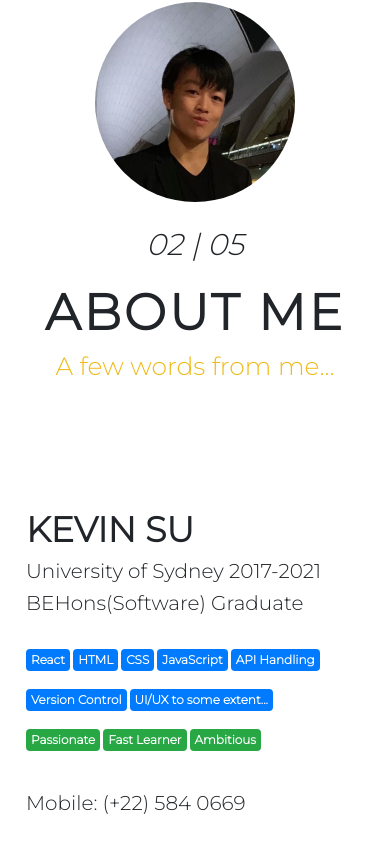
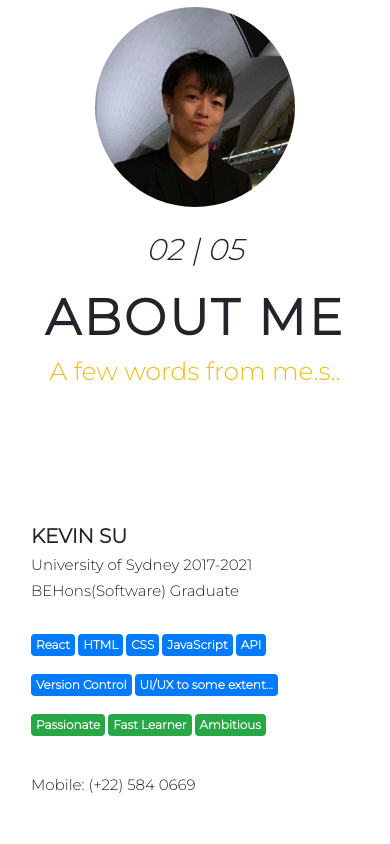
Before and after one commit to SuKaiwen/portfolio, a React (Create React App) app: page / in a window 390 px wide. Shown: the part 1102-1946 px from the top of the page. Built offline with nearby package versions, Linux system fonts and the light colour scheme.

Commit message:
small fix

```diff
--- a/src/App.css
+++ b/src/App.css
@@ -197,7 +197,7 @@
 
 .parallax {
   background-image: url('img/work.jpg');
-  height: 100%;
+  width: 100%;
   background-attachment: fixed;
   background-position: center;
   background-repeat: no-repeat;
@@ -366,7 +366,7 @@
     max-width:80%;
     width: 80%;
     justify-content: space-between;
-    padding: 10px;
+    padding: 15px;
 }@media screen and (min-width: 900px){
     .row80{
         display: flex;
@@ -707,6 +707,19 @@
   .imageMain{
     display:none;
   }
+
+  .bodyName{
+    font-size:20px;
+  }
+
+
+    .bodyTitle{
+      font-size:15px;
+    }
+
+    .bodyText{
+        font-size:13px;
+    }
 }
 
 @media (min-width:600px) and (max-width:900px){
--- a/src/App.js
+++ b/src/App.js
@@ -9,10 +9,12 @@ import Experience from './Components/experience';
 import Projects from './Components/projects';
 import AboutMe from './Components/aboutme';
 import Top from './Components/top';
+import NavigationBar from './NavigationBar';
 
 function App() {
   return (
-    <div className="App" style={{fontFamily: "Montserrat"}}>
+    <div className="App">
+        <NavigationBar />
         <Top />
         <AboutMe />
         <Projects />
--- a/src/Components/aboutme.js
+++ b/src/Components/aboutme.js
@@ -18,7 +18,7 @@ const AboutMe = () => {
                             <img src={me} alt="Logo" style = {{width:"200px", height:"200px", borderRadius:"50%", marginBottom:"20px"}}/>
                             <p className="numbering">02 | 05</p>
                             <h5 className="title">ABOUT ME</h5>
-                            <h5 className="subtitle2">A few words from me...</h5>
+                            <h5 className="subtitle2">A few words from me.s..</h5>
                         </div>
                     </div>
                 </div>
@@ -35,7 +35,7 @@ const AboutMe = () => {
                             <p class="badge badge-primary">HTML</p>
                             <p class="badge badge-primary">CSS</p>
                             <p class="badge badge-primary">JavaScript</p>
-                            <p class="badge badge-primary">API Handling</p>
+                            <p class="badge badge-primary">API</p>
                             <p class="badge badge-primary">Version Control</p>
                             <p class="badge badge-primary">UI/UX to some extent...</p>
                         </div>
--- a/src/Components/projects.js
+++ b/src/Components/projects.js
@@ -15,7 +15,7 @@ import osrs from '../img/osrs.jpg';
 
 const Projects = () => {
     return (
-        <div style={{backgroundColor:"#00000d"}}>
+        <div style={{backgroundColor:"#00000d", width:"100%"}}>
 
             <div class = "row" style = {{minHeight:"100px", marginBottom:"80px"}} id = "projects">
                 <div class = "row80" style = {{color:"white", marginTop:"150px"}} >
--- a/src/NavigationBar.js
+++ b/src/NavigationBar.js
@@ -5,7 +5,7 @@ import Navbar from 'react-bootstrap/Navbar'
 
 function NavigationBar() {
   return (
-    <nav class="navbar navbar-expand-md navbar-dark" style = {{position: "fixed", top: "0", width: "100%", zIndex:"5", backgroundColor:"#00000d", color:"white"
+    <nav class="navbar navbar-expand-md navbar-dark" style = {{position: "fixed", textAlign:"left", top: "0", width: "100%", zIndex:"5", backgroundColor:"#00000d", color:"white"
                                                                          }}>
       <a class="navbar-brand" style = {{ color: "white", marginLeft:"10%"}} >KS</a>
       <button class="navbar-toggler" type="button" data-toggle="collapse" data-target="#collapsibleNavbar">
@@ -14,7 +14,7 @@ function NavigationBar() {
       <div class="collapse navbar-collapse" id="collapsibleNavbar" style={{
                                                                            flexDirection: "row",
                                                                            justifyContent: "flex-end",
-                                                                           marginRight: "5%"
+                                                                           marginRight:"5%"
                                                                          }}>
         <ul class="navbar-nav">
           <li class="nav-item">
--- a/src/index.js
+++ b/src/index.js
@@ -2,24 +2,12 @@ import React from 'react';
 import ReactDOM from 'react-dom';
 import './index.css';
 import App from './App';
-import reportWebVitals from './reportWebVitals';
-import NavigationBar from './NavigationBar';
 
 ReactDOM.render(
   <React.StrictMode>
-    <div style={{fontFamily: "Montserrat"}}>
-      <NavigationBar />
-      <div class = "back">
-          <div class = "main-wrapper">
-              <App />
-          </div>
-      </div>
+    <div style={{fontFamily: "Montserrat", width:"100%"}}>
+      <App />
     </div>
   </React.StrictMode>,
   document.getElementById('root')
 );
-
-// If you want to start measuring performance in your app, pass a function
-// to log results (for example: reportWebVitals(console.log))
-// or send to an analytics endpoint. Learn more: https://bit.ly/CRA-vitals
-reportWebVitals();
```
Also changed, not shown: 1 other file (tests, documents, lock files or other folders).
